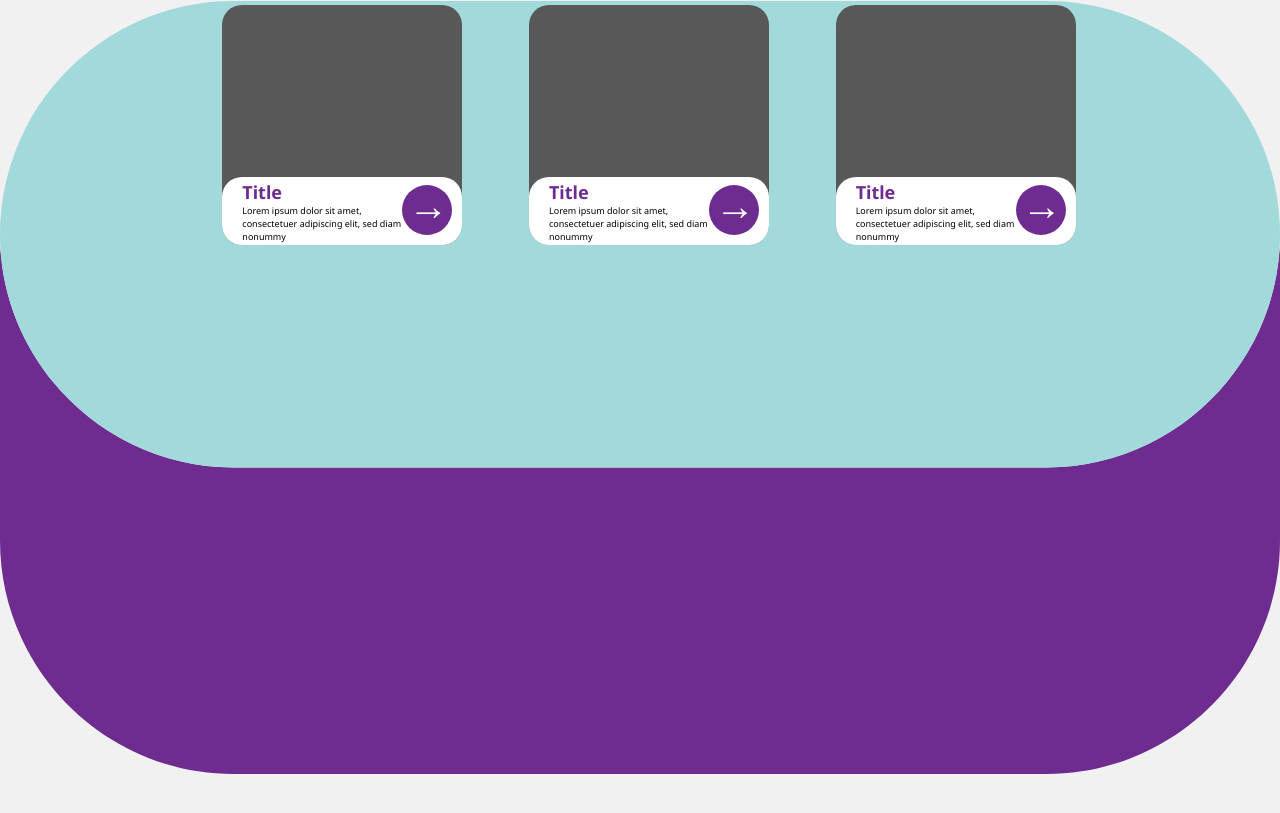
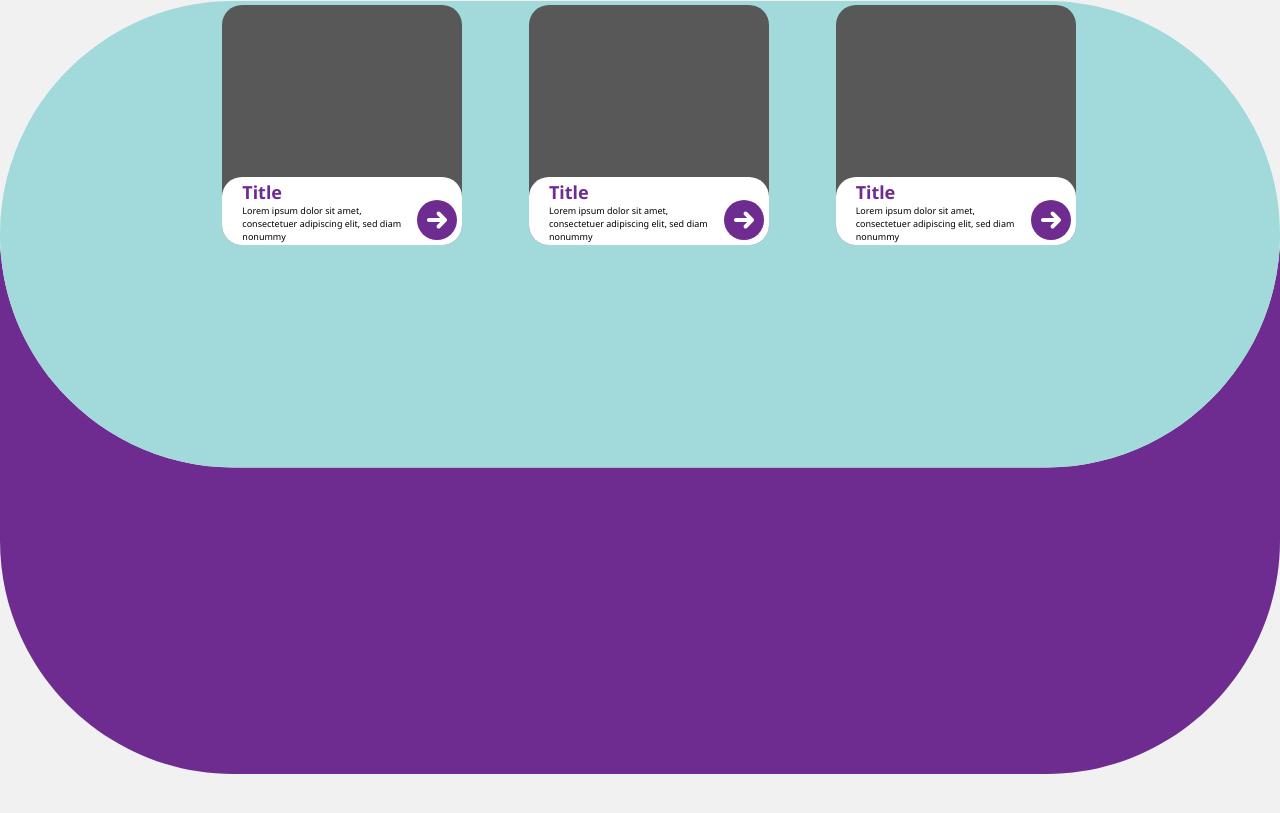
Before and after one commit to FinNexus/finnexus-ui, a Next.js app: page / in a window 1280 px wide. Shown: the part 1651-2464 px from the top of the page. Built offline with nearby package versions, Linux system fonts and the light colour scheme.

Commit message:
update arrow component

```diff
--- a/components/arrow.js
+++ b/components/arrow.js
@@ -2,11 +2,12 @@ export default function ArrowComponent(props) {
     let glyphDir = '';
     let glyphColor = '';
     let innerStyle = '';
+    let arrowColor = props.arrowColor ? props.arrowColor : 'white';
     let width, height, posAttr = { left: 'unset', right: 'unset', top: 'unset', bottom: 'unset' };
     if (props.glyphDir === 'left') {
-        glyphDir = '&larr;';
+        glyphDir = "/arrows/left_arrow_white.svg";
     } else {
-        glyphDir = '&rarr;';
+        glyphDir = "/arrows/right_arrow_white.svg";
     }
     if (props.glyphColor === 'pink') {
         glyphColor = 'var(--dark-pink-color)';
@@ -16,25 +17,25 @@ export default function ArrowComponent(props) {
         glyphColor = 'var(--light-pink-color)';
     }
     if (props.size === 'medium') {
-        width = "50px";
-        height = "50px";
-        innerStyle = `  display: inline-block;
+        width = "40px";
+        height = "40px";
+        innerStyle = `  display: flex;
                         margin-top: -8px;
                         font-size: 2.5rem;
                         margin-left: 6px;
-                        color: white;`;
+                        color: ${arrowColor};`;
     } else if (props.size === 'large') {
-        width = height = "75px";
-        innerStyle = `display: inline-block;
+        width = height = "55px";
+        innerStyle = `display: flex;
                         margin-top: -12px;
                         font-size: 4rem;
                         margin-left: 8px;
-                        color: white;`
+                        color: ${arrowColor};`
     }
 
     if (props.position === "bottom right" || props.position === "right bottom") {
-        posAttr.right = "10px";
-        posAttr.bottom = "10px";
+        posAttr.right = "5px";
+        posAttr.bottom = "5px";
     } else if (props.right && props.bottom) {
         posAttr.right = props.right;
         posAttr.bottom = props.bottom;
@@ -46,13 +47,19 @@ export default function ArrowComponent(props) {
         height: height,
         position: "absolute",
         borderRadius: "50px",
-        display: "inline-block",
+        display: "flex",
         top: posAttr.top,
         right: posAttr.right,
         bottom: posAttr.bottom,
         left: posAttr.left
     }
+
+    const objectStyles = {
+        width: '20px',
+        height: '20px',
+        margin: 'auto'
+    }
     return (
-        <span style={styleObj} dangerouslySetInnerHTML={{ __html: `<p style="${innerStyle}">${glyphDir}</p>` }}></span>
+        <span style={styleObj}><object style={objectStyles} data={glyphDir} type="image/svg+xml"></object></span>
     );
 }
```
